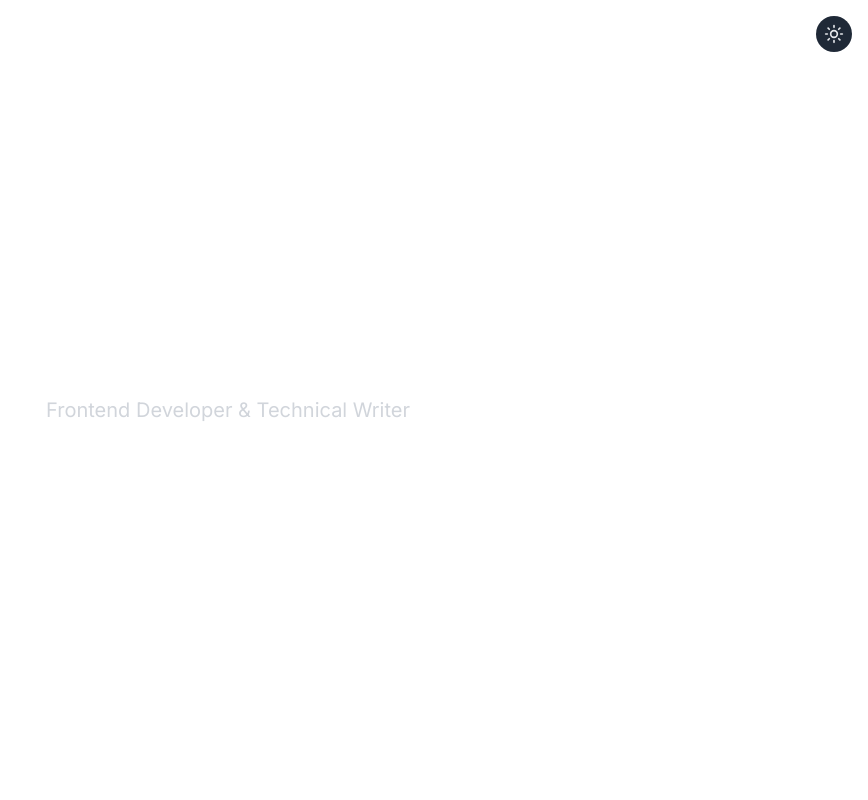
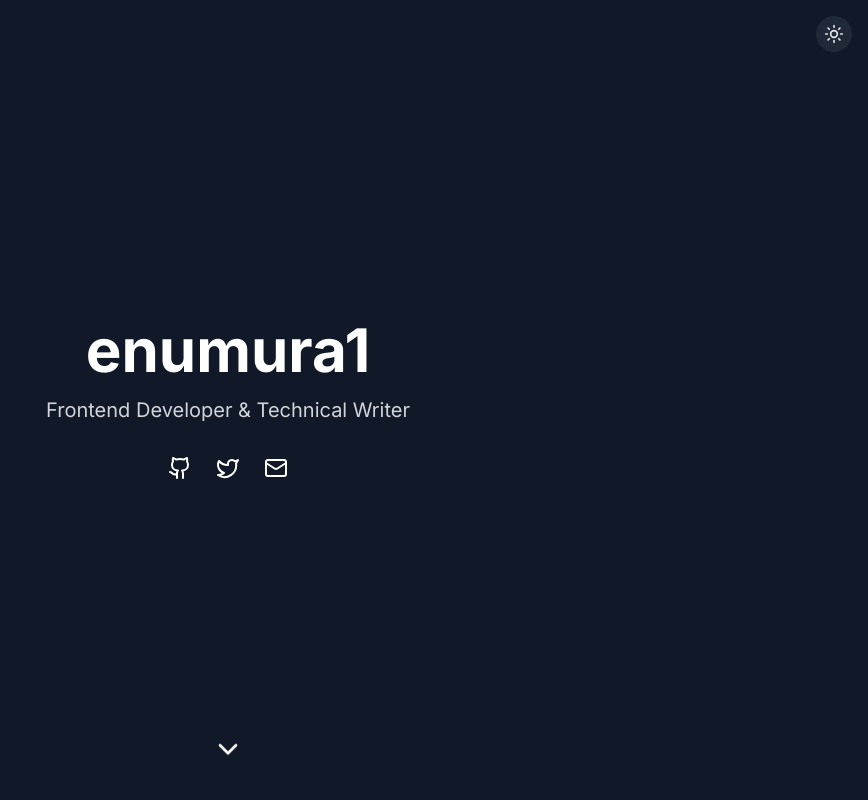
Before and after one commit to enumura1/portofolio-site-v3, a Next.js app: page / in a window 1280 px wide. Shown: the top 800 px of the page, without its empty margins (412-1280 px from the left). Built offline with nearby package versions, Linux system fonts and the light colour scheme.

Commit message:
fix:dark mode bg color

```diff
--- a/src/app/layout.tsx
+++ b/src/app/layout.tsx
@@ -17,7 +17,7 @@ export default function RootLayout({
 }) {
   return (
     <html lang="ja" suppressHydrationWarning>
-      <body className={inter.className}>
+      <body className={`${inter.className} bg-white dark:bg-gray-900 transition-colors duration-300`}>
         <ThemeProvider>
           {children}
         </ThemeProvider>
--- a/src/app/page.tsx
+++ b/src/app/page.tsx
@@ -13,7 +13,7 @@ import { Blog } from '@/components/dynamic/Blog'
 
 export default function Home() {
   return (
-    <main className="min-h-screen text-gray-900 dark:text-white transition-colors duration-200">
+    <main className="min-h-screen bg-white dark:bg-gray-900 text-gray-900 dark:text-white transition-colors duration-200">
       <ThemeSwitcher />
       <Hero />
       <About />
--- a/src/components/static/Hero.tsx
+++ b/src/components/static/Hero.tsx
@@ -4,7 +4,7 @@ export function Hero() {
   return (
     <section className="h-screen flex flex-col justify-center items-center px-4">
       <div className="text-center">
-        <h1 className="text-6xl font-bold mb-4">Your Name</h1>
+        <h1 className="text-6xl font-bold mb-4">enumura1</h1>
         <p className="text-xl mb-8">
           <span className="text-gray-600 dark:text-gray-300">
             Frontend Developer & Technical Writer
```
